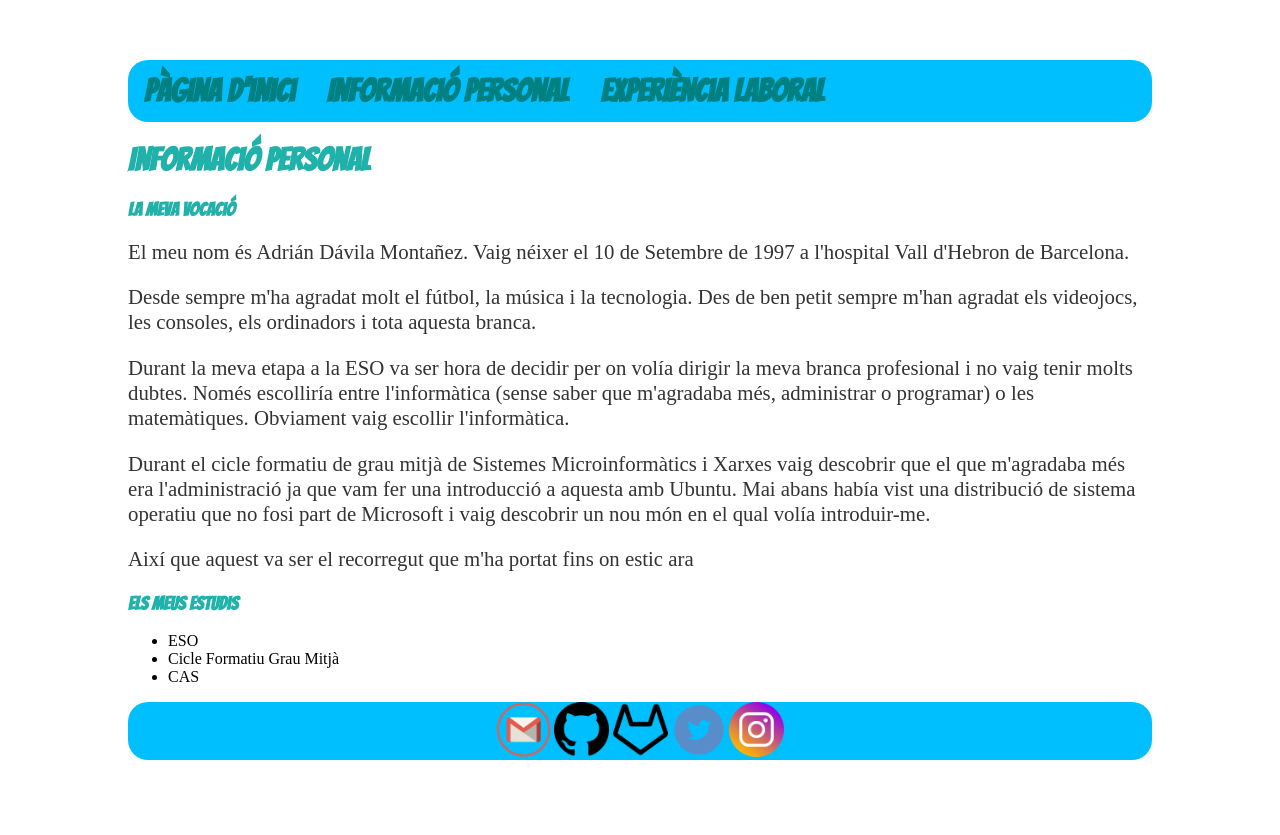
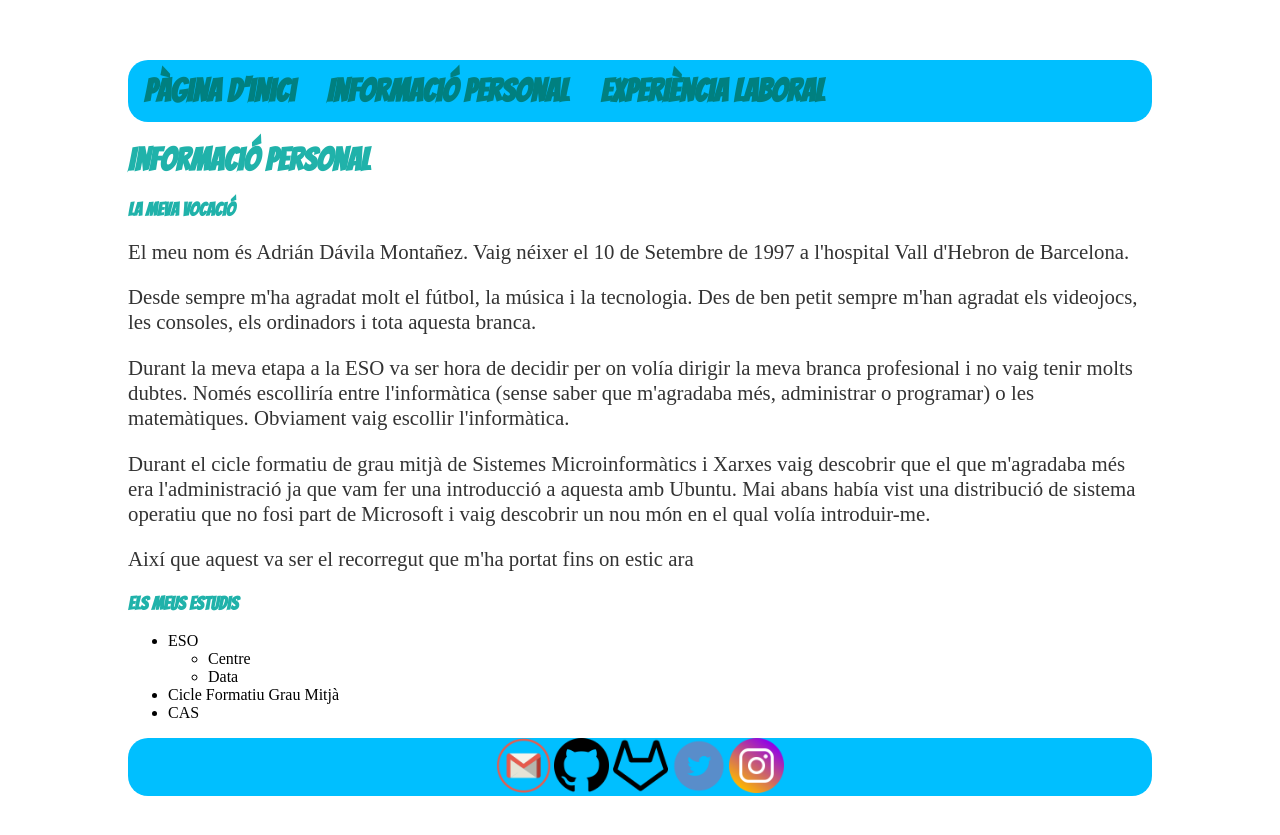
Before and after one commit to isx48102233/isx48102233.github.io, a Jekyll site: the page built from about/index.html, in a window 1280 px wide. Shown: the top 835 px of the page. Built offline with Jekyll 4.4.1, drawn with Linux system fonts in a browser that asks for light colours.

Commit message:
Update index.html

```diff
--- a/about/index.html
+++ b/about/index.html
@@ -12,8 +12,11 @@ title: About Adrian Davila
 			<p>Durant el cicle formatiu de grau mitjà de Sistemes Microinformàtics i Xarxes vaig descobrir que el que m'agradaba més era l'administració ja que vam fer una introducció a aquesta amb Ubuntu. Mai abans había vist una distribució de sistema operatiu que no fosi part de Microsoft i vaig descobrir un nou món en el qual volía introduir-me.</p>
 			<p>Així que aquest va ser el recorregut que m'ha portat fins on estic ara</p>
 			<h3>Els meus estudis</h3>
-			<ul>
-				<li>ESO</li>
+			<ul class="Estudis">
+				<li>ESO</li><ul class="Estudis">
+				<li>Centre</li>
+				<li>Data</li>
+				</ul>
 				<li>Cicle Formatiu Grau Mitjà</li>
 				<li>CAS</li>
 			</ul>
```
